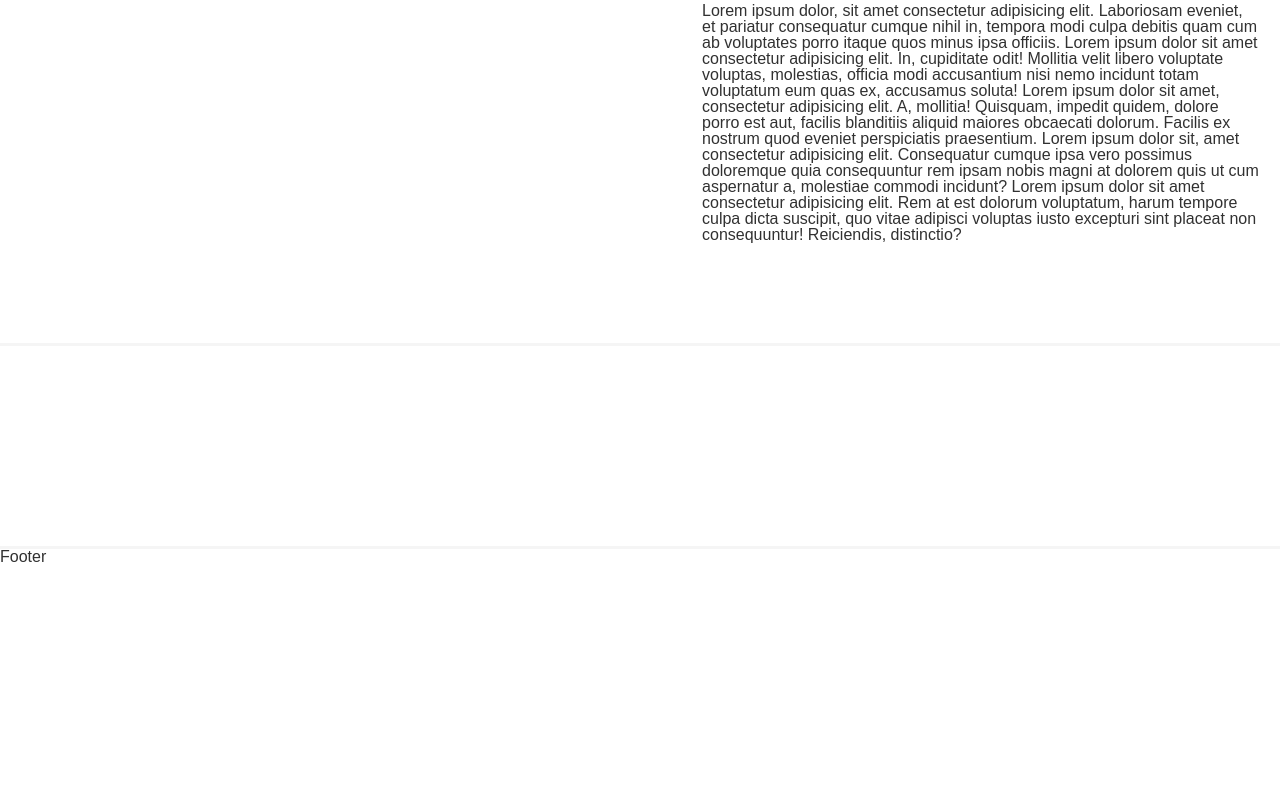
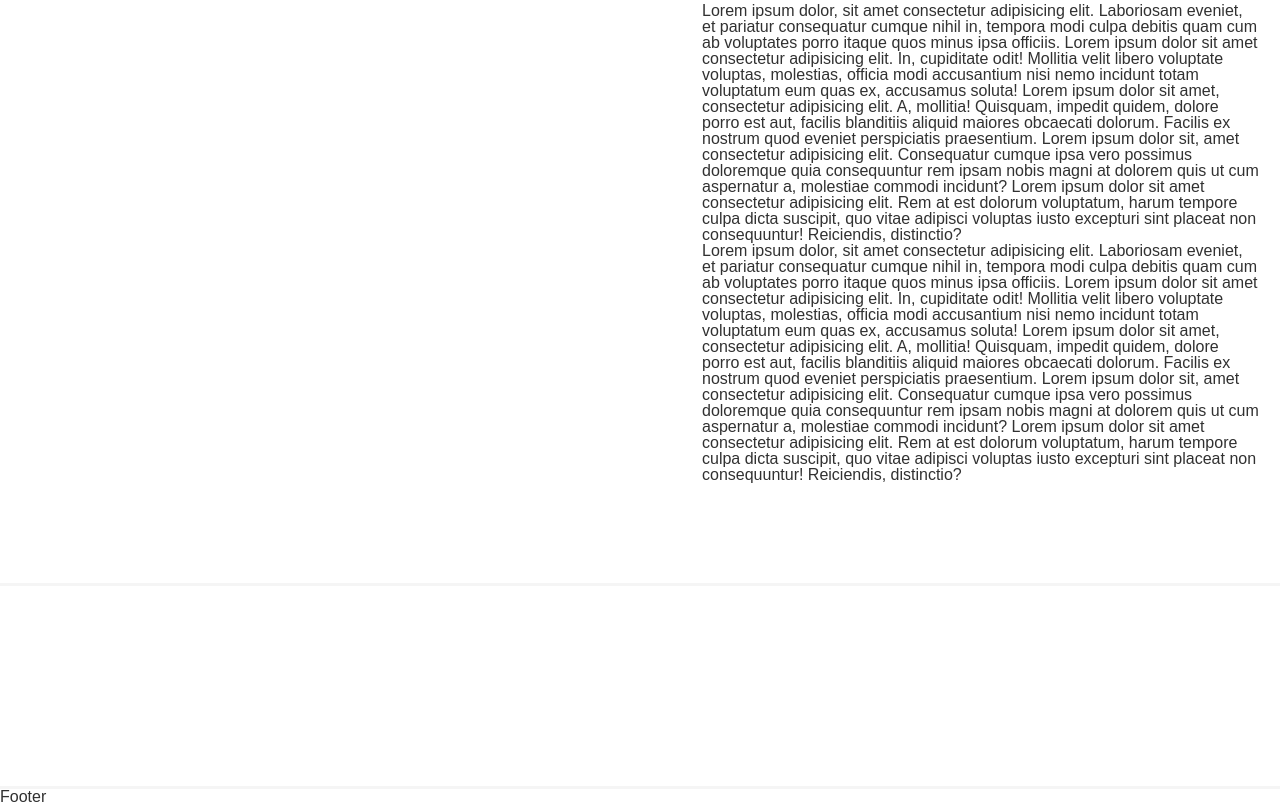
Before and after one commit to 10dy10/practice, a plain HTML site: page index.html in a window 1280 px wide. Shown: the part 3976-4781 px from the top of the page. Before the commit the page ends 4541 px from the top, so only its background shows below. Drawn offline with nearby package versions, Linux system fonts and the light colour scheme.

Commit message:
'수정''

```diff
--- a/index.html
+++ b/index.html
@@ -173,6 +173,13 @@
             Lorem ipsum dolor sit, amet consectetur adipisicing elit. Consequatur cumque ipsa vero possimus doloremque quia consequuntur rem ipsam nobis magni at dolorem quis ut cum aspernatur a, molestiae commodi incidunt?
             Lorem ipsum dolor sit amet consectetur adipisicing elit. Rem at est dolorum voluptatum, harum tempore culpa dicta suscipit, quo vitae adipisci voluptas iusto excepturi sint placeat non consequuntur! Reiciendis, distinctio?
           </div>
+          <div>
+            Lorem ipsum dolor, sit amet consectetur adipisicing elit. Laboriosam eveniet, et pariatur consequatur cumque nihil in, tempora modi culpa debitis quam cum ab voluptates porro itaque quos minus ipsa officiis.
+            Lorem ipsum dolor sit amet consectetur adipisicing elit. In, cupiditate odit! Mollitia velit libero voluptate voluptas, molestias, officia modi accusantium nisi nemo incidunt totam voluptatum eum quas ex, accusamus soluta!
+            Lorem ipsum dolor sit amet, consectetur adipisicing elit. A, mollitia! Quisquam, impedit quidem, dolore porro est aut, facilis blanditiis aliquid maiores obcaecati dolorum. Facilis ex nostrum quod eveniet perspiciatis praesentium.
+            Lorem ipsum dolor sit, amet consectetur adipisicing elit. Consequatur cumque ipsa vero possimus doloremque quia consequuntur rem ipsam nobis magni at dolorem quis ut cum aspernatur a, molestiae commodi incidunt?
+            Lorem ipsum dolor sit amet consectetur adipisicing elit. Rem at est dolorum voluptatum, harum tempore culpa dicta suscipit, quo vitae adipisci voluptas iusto excepturi sint placeat non consequuntur! Reiciendis, distinctio?
+          </div>
         </div>
       </div>
     </article>
```
